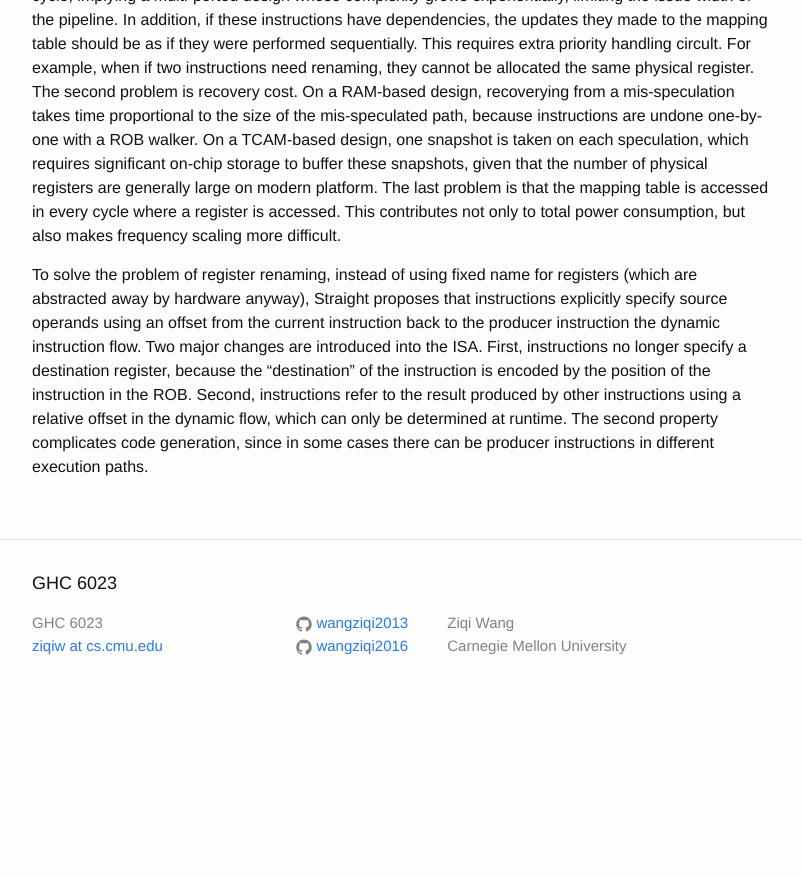
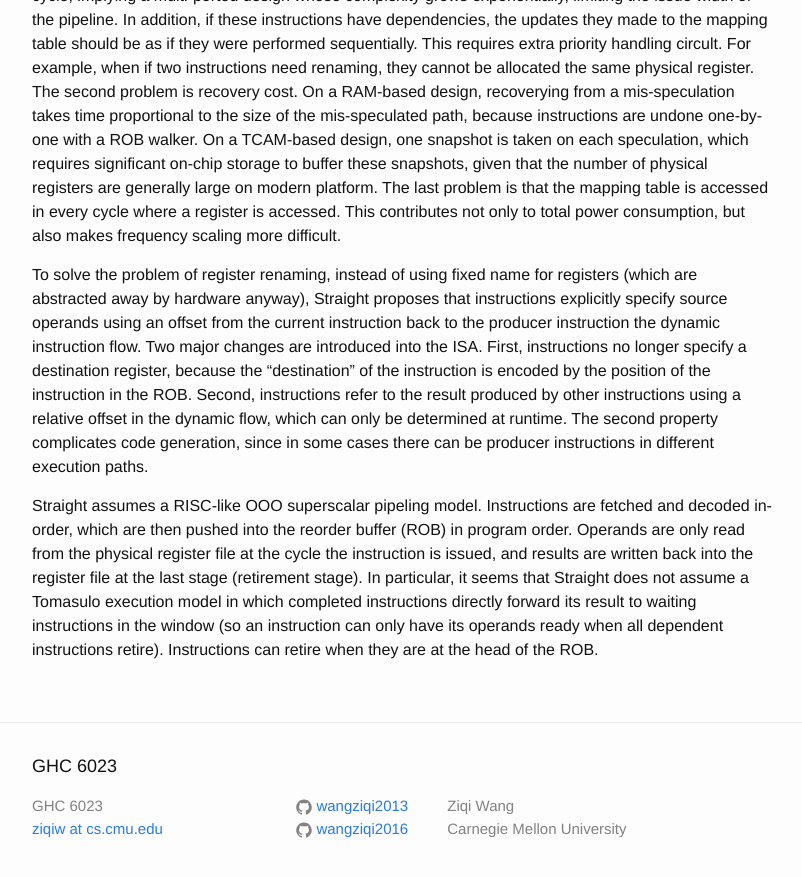
Before and after one commit to wangziqi2013/wangziqi2013.github.io, a Jekyll site: the page built from _posts/2019-08-15-straight.markdown, in a window 1280 px wide and 900 px high, scrolled down 1203 px. Shown: the top 877 px of the window, without its empty margins (238-1040 px from the left). Built offline with Jekyll 4.4.1, drawn with Linux system fonts in a browser that asks for light colours; our own code applies the rules of GitHub Pages for plain Markdown files; before the commit the page ends 1920 px from its top, so only the background shows below that.

Commit message:
Adding execution modek

```diff
--- a/_posts/2019-08-15-straight.markdown
+++ b/_posts/2019-08-15-straight.markdown
@@ -68,3 +68,10 @@ instructions no longer specify a destination register, because the "destination"
 of the instruction in the ROB. Second, instructions refer to the result produced by other instructions using a relative offset
 in the dynamic flow, which can only be determined at runtime. The second property complicates code generation, since in
 some cases there can be producer instructions in different execution paths.
+
+Straight assumes a RISC-like OOO superscalar pipeling model. Instructions are fetched and decoded in-order, which are then
+pushed into the reorder buffer (ROB) in program order. Operands are only read from the physical register file at the cycle
+the instruction is issued, and results are written back into the register file at the last stage (retirement stage). In
+particular, it seems that Straight does not assume a Tomasulo execution model in which completed instructions directly
+forward its result to waiting instructions in the window (so an instruction can only have its operands ready when all dependent
+instructions retire). Instructions can retire when they are at the head of the ROB.
```
